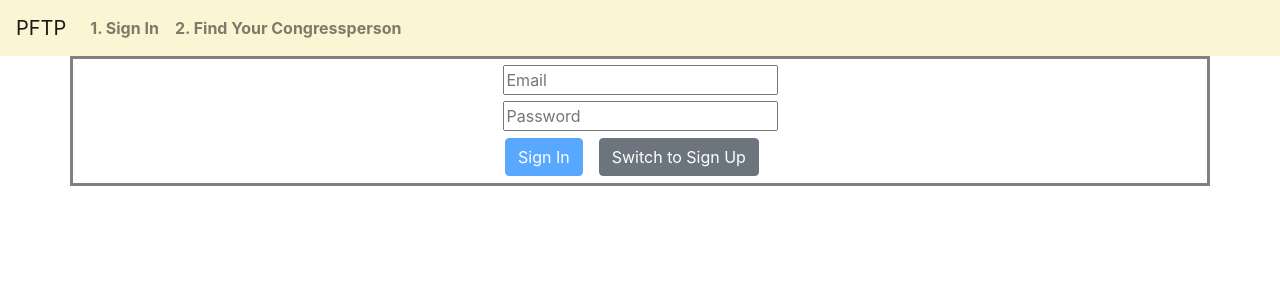
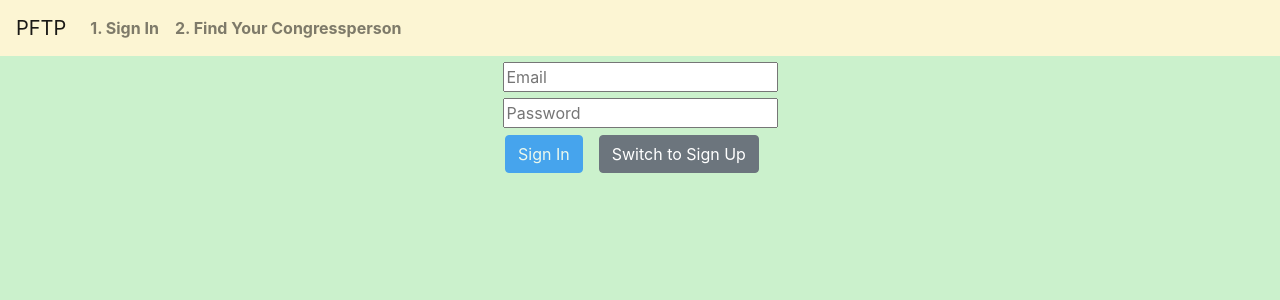
Before and after one commit to rjdroege/PFTP, an Angular app: page /auth in a window 1280 px wide. Shown: the top 300 px of the page. Built offline with nearby package versions, Linux system fonts and the light colour scheme.

Commit message:
Still authenticating

```diff
--- a/src/app/app.module.ts
+++ b/src/app/app.module.ts
@@ -8,6 +8,7 @@ import { CongressComponent } from './congress/congress.component';
 import { HomeComponent } from './home/home.component';
 import { AuthComponent } from './auth/auth.component';
 import { FormsModule } from '@angular/forms';
+import { HttpClientModule } from '@angular/common/http';
 
 @NgModule({
   declarations: [
@@ -20,7 +21,8 @@ import { FormsModule } from '@angular/forms';
   imports: [
     BrowserModule,
     AppRoutingModule,
-    FormsModule
+    FormsModule,
+    HttpClientModule
   ],
   providers: [],
   bootstrap: [AppComponent]
--- a/src/app/auth/auth.component.css
+++ b/src/app/auth/auth.component.css
@@ -1,12 +1,12 @@
+.row {
+  background: #cbf1cc;
+  height: 100vh;
+}
+
 .form-group {
   margin: auto;
   margin-top: 6px;
   text-align: center;
-}
-
-.row {
-  border: solid grey;
-
 }
 
 form {
--- a/src/app/auth/auth.component.html
+++ b/src/app/auth/auth.component.html
@@ -1,4 +1,3 @@
-<div class="container">
   <div class="row">
     <div class="col-md-12">
       <form #authForm='ngForm' (ngSubmit)="onFormSubmit(authForm)">
@@ -36,4 +35,3 @@
       </form>
     </div>
   </div>
-</div>
--- a/src/app/auth/auth.component.ts
+++ b/src/app/auth/auth.component.ts
@@ -1,5 +1,7 @@
 import { Component, OnInit } from '@angular/core';
 import { NgForm } from '@angular/forms';
+import { AuthService } from './auth.service';
+
 
 @Component({
   selector: 'app-auth',
@@ -9,7 +11,7 @@ import { NgForm } from '@angular/forms';
 export class AuthComponent implements OnInit {
   isLoginMode: boolean = true;
 
-  constructor() { }
+  constructor(private authService: AuthService) { }
 
   ngOnInit(): void {
   }
@@ -19,8 +21,20 @@ export class AuthComponent implements OnInit {
   }
 
   onFormSubmit(formObj: NgForm){
-    console.log(formObj);
-    formObj.reset();
+    if (!formObj.valid) return;
+    const { email, password } = formObj.value;
+    if (this.isLoginMode) {
+
+    } else {
+      this.authService.signUp(email, password).subscribe(
+        (res) => {
+          console.log("Auth Success!", res);
+        }, (err) => {
+          console.error("Auth Error!", err);
+        }
+      );
+    }
+      formObj.reset();
   }
 
 }
--- a/src/app/auth/auth.service.ts
+++ b/src/app/auth/auth.service.ts
@@ -4,6 +4,16 @@ import { HttpClient } from "@angular/common/http";
 const API_KEY: string = 'AIzaSyDYr1mNEY1XPrfD05uLZKHfeCl8-bk5bw4';
 const SIGN_UP_URL: string = 'https://identitytoolkit.googleapis.com/v1/accounts:signUp?key=';
 const SIGN_IN_URL: string = 'https://identitytoolkit.googleapis.com/v1/accounts:signInWithPassword?key=';
+
+export interface AuthResponseData {
+  kind: string;
+  idToken: string;
+  email: string;
+  refreshToken: string;
+  expiresIn: string;
+  localId: string;
+  registered?: boolean;
+}
 
 @Injectable({
   providedIn: 'root'
@@ -12,4 +22,12 @@ export class AuthService {
 
     constructor(private http: HttpClient){}
 
+    signUp(email: string, password: string) {
+      return this.http.post<AuthResponseData>(SIGN_UP_URL + API_KEY, {
+        email,
+        password,
+        returnSecureToken: true,
+      });
+    }
+
 }
--- a/src/app/congress/congress.component.css
+++ b/src/app/congress/congress.component.css
@@ -1,5 +1,5 @@
 body {
-  background: #4CAF50;
+background: #cbf1cc;
   height: 100vh;
 }
 
--- a/src/app/home/home.component.css
+++ b/src/app/home/home.component.css
@@ -1,6 +1,6 @@
 body {
   height: 100vh;
-  background: #4CAF50;
+  background: #cbf1cc;
 }
 
 h4 {
```
